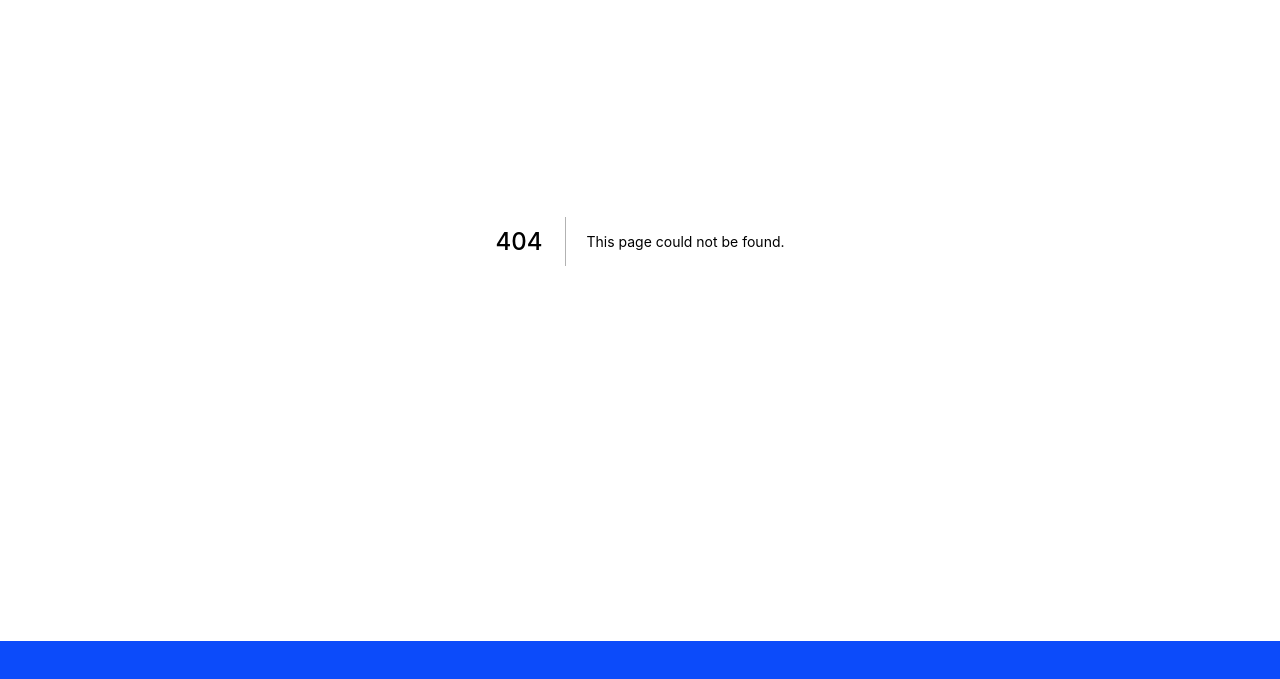
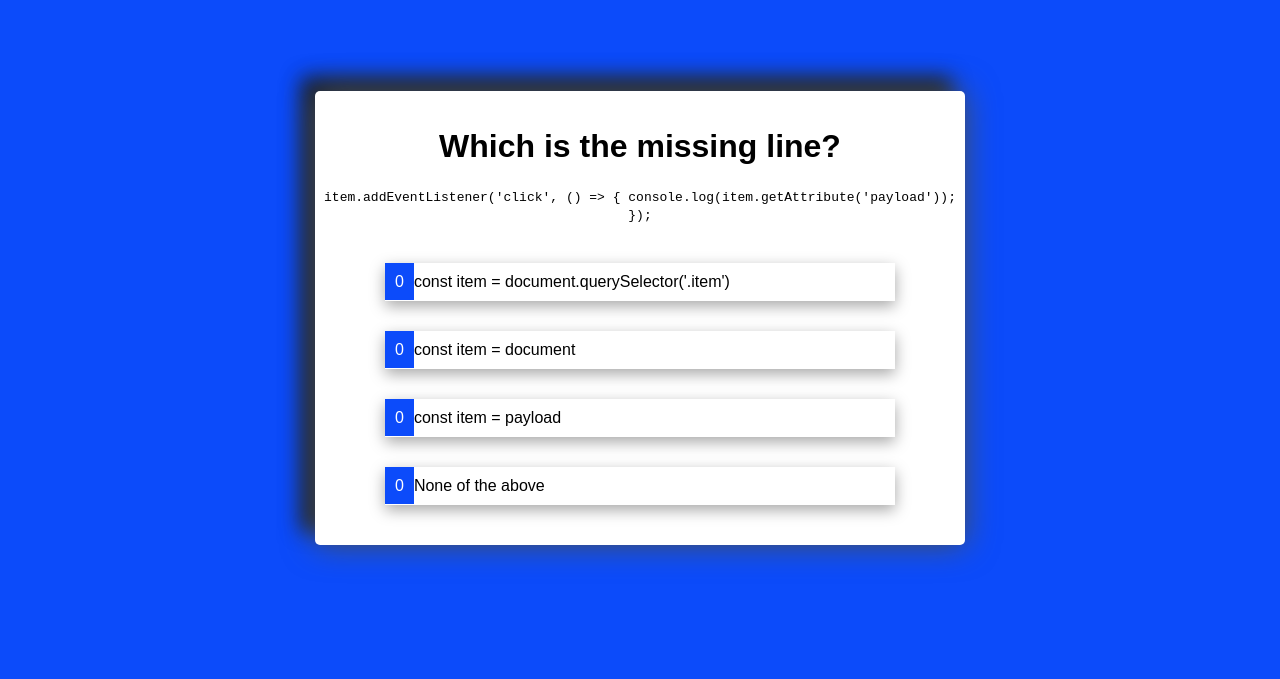
Before and after one commit to Nadezhda-Mihaylova/dev_task_create_quiz, a Next.js app: page /quiz in a window 1280 px wide. Before the commit this address had no page. Shown: the part 159-838 px from the top of the page. Before the commit the page ends 800 px from the top, so only its background shows below. Built offline with nearby package versions, Linux system fonts and the light colour scheme; a web font is replaced by a local one.

Commit message:
quiz page

```diff
--- /dev/null
+++ b/pages/quiz/index.js
@@ -0,0 +1,15 @@
+//our-domain.com/quiz
+
+import { Fragment } from "react";
+import Quiz from "../../components/QuizMain/QuizMain";
+
+
+function QuizPage() {
+  return (
+    <Fragment>
+        <Quiz/>
+    </Fragment>
+  );
+}
+
+export default QuizPage;
```
